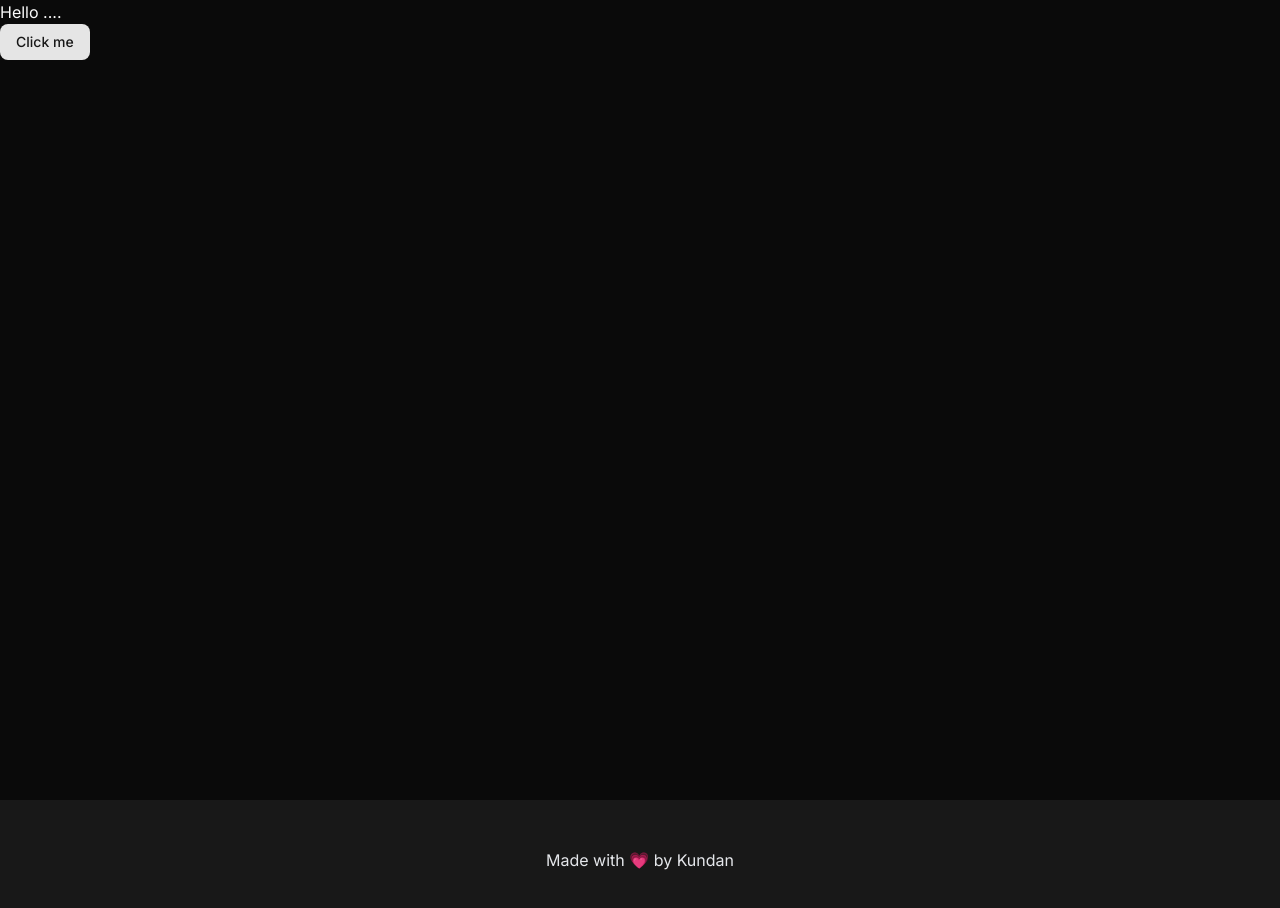
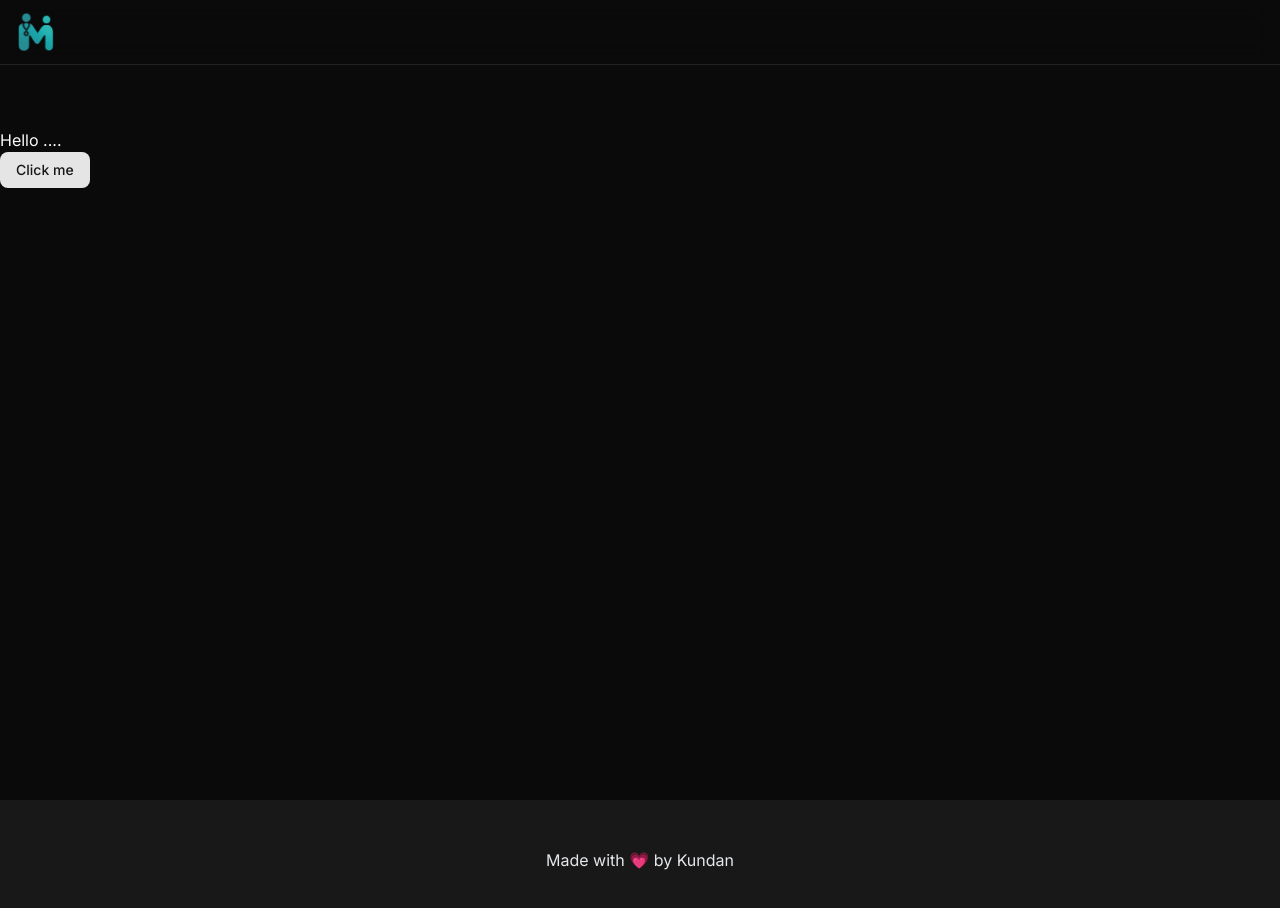
Before and after one commit to kundan-suthar/medimeet, a Next.js app: page / in a window 1280 px wide. Shown: the top 908 px of the page. Built offline with nearby package versions, Linux system fonts and the light colour scheme.

Commit message:
add header with navigation and logo

```diff
--- a/app/layout.js
+++ b/app/layout.js
@@ -1,6 +1,7 @@
 import { Inter } from "next/font/google";
 import "./globals.css";
 import { ThemeProvider } from "@/components/theme-provider";
+import Header from "@/components/header";
 
 const inter = Inter({ subsets: ["latin"] });
 
@@ -14,6 +15,7 @@ export default function RootLayout({ children }) {
     <html lang="en" suppressHydrationWarning>
       <body className={`${inter.className}`}>
         {/* header */}
+        <Header />
         <ThemeProvider
           attribute="class"
           defaultTheme="dark"
--- a/app/page.js
+++ b/app/page.js
@@ -2,7 +2,7 @@ import { Button } from "@/components/ui/button";
 
 export default function Home() {
   return (
-    <div>
+    <div className="py-32">
       Hello ....
       <br />
       <Button variant="default">Click me</Button>
--- /dev/null
+++ b/components/header.jsx
@@ -0,0 +1,22 @@
+import Image from "next/image";
+import Link from "next/link";
+
+const Header = () => {
+  return (
+    <header className="fixed top-0 w-full border-b bg-background/80 backdrop-blur-md z-10 supports-backdrop-filter:bg-background/60">
+      <nav className="container mx-auto px-4 h-16 flex items-center">
+        <Link href={"/"}>
+          <Image
+            src="/logo-single.png"
+            alt="Medimeet Logo"
+            width={200}
+            height={60}
+            className="h-10 w-auto object-contain"
+          />
+        </Link>
+      </nav>
+    </header>
+  );
+};
+
+export default Header;
```
